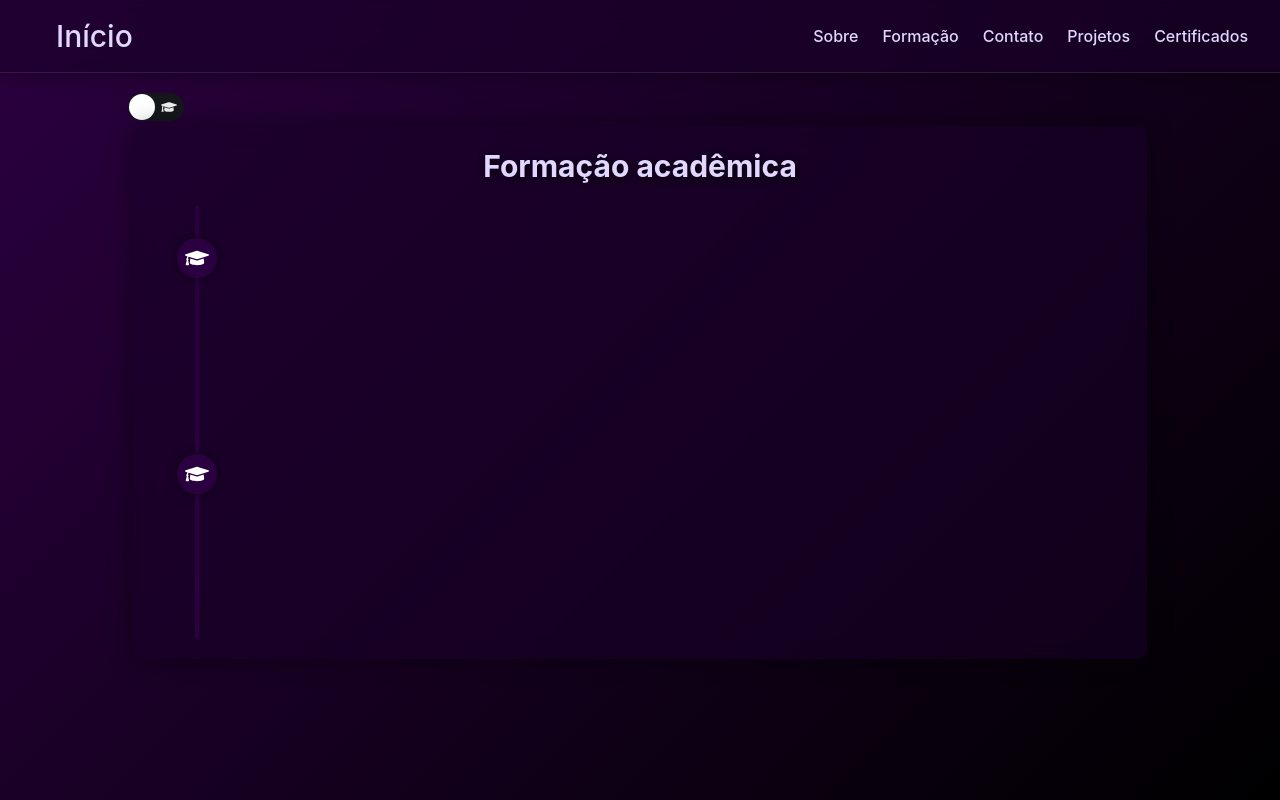
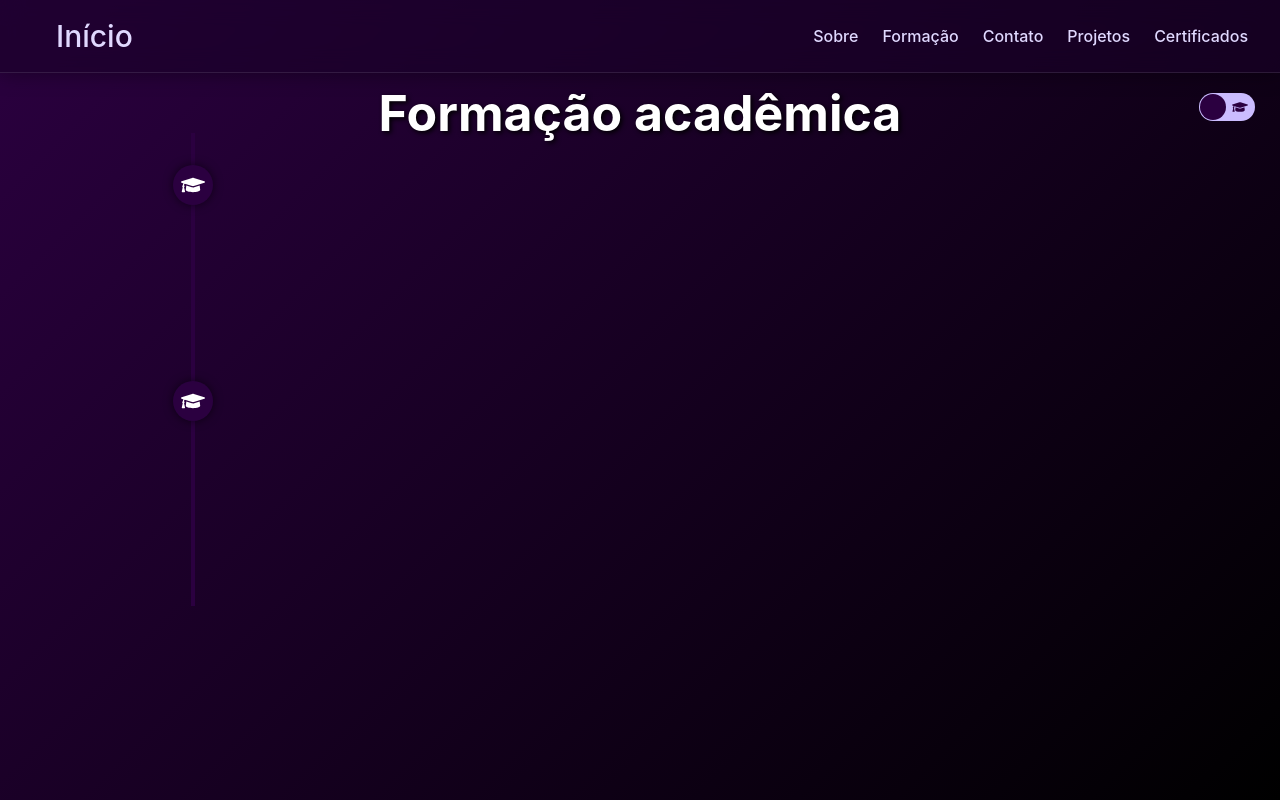
Before and after one commit to Dheovani/Portfolio, a React (Vite) app: page /skills in a window 1280 px wide. Built offline with nearby package versions, Linux system fonts and the light colour scheme.

Commit message:
Small changes in the skills tab style

```diff
--- a/src/components/Skills.tsx
+++ b/src/components/Skills.tsx
@@ -16,7 +16,7 @@
             <VerticalTimeline lineColor="#2b0040" layout="1-column-left">
                 <VerticalTimelineElement
                     className="vertical-timeline-element--formation"
-                    iconStyle={{ background:"#2b0040", color:"#fff" }}
+                    iconStyle={{ background:"#2b0040", color:"#cbbcff" }}
                     contentStyle={{ background:"#15171C", color:"white" }}
                     icon={<FaGraduationCap />}
                     date="2017 - 2019">
@@ -25,7 +25,7 @@
                 </VerticalTimelineElement>
                 <VerticalTimelineElement
                     className="vertical-timeline-element--formation"
-                    iconStyle={{ background:"#2b0040", color:"#fff" }}
+                    iconStyle={{ background:"#2b0040", color:"#cbbcff" }}
                     contentStyle={{ background:"#15171C", color:"white" }}
                     icon={<FaGraduationCap />}
                     date="2020 - 2024">
@@ -43,11 +43,20 @@
             <VerticalTimeline lineColor="#2b0040" layout="1-column-left">
                 <VerticalTimelineElement
                     className="vertical-timeline-element--experience"
-                    iconStyle={{ background:"#2b0040", color:"#fff" }}
+                    iconStyle={{ background:"#2b0040", color:"#cbbcff" }}
                     contentStyle={{ background:"#15171C", color:"white" }}
                     icon={<MdWork />}
-                    date="2022 - Currently">
+                    date="2022 - 2023">
                         <h1>Fullstack Software Developer</h1>
+                        <h3>SoftExpert - Software for Excellence, Joinville - Santa Catarina</h3>
+                </VerticalTimelineElement>
+                <VerticalTimelineElement
+                    className="vertical-timeline-element--experience"
+                    iconStyle={{ background:"#2b0040", color:"#cbbcff" }}
+                    contentStyle={{ background:"#15171C", color:"white" }}
+                    icon={<MdWork />}
+                    date="2024 - Currently">
+                        <h1>Software Engineer</h1>
                         <h3>SoftExpert - Software for Excellence, Joinville - Santa Catarina</h3>
                 </VerticalTimelineElement>
             </VerticalTimeline>
@@ -56,14 +65,18 @@
 
     return (
         <div className="skills" id="skills">
-            <Switch
-                onChange={setChecked}
-                checked={checked}
-                onColor="#2b0040"
-                offColor="#15171C"
-                checkedIcon={<div className="switch-icon">< MdWork /></div>}
-                uncheckedIcon={<div className="switch-icon"><FaGraduationCap /></div>}
-            />
+            <div className="switch-container">
+                <Switch
+                    onChange={setChecked}
+                    checked={checked}
+                    onColor="#2b0040"
+                    offColor="#cbbcff"
+                    onHandleColor="#cbbcff"
+                    offHandleColor="#2b0040"
+                    checkedIcon={<div className="switch-icon">< MdWork color="#cbbcff" /></div>}
+                    uncheckedIcon={<div className="switch-icon"><FaGraduationCap color="#2b0040" /></div>}
+                />
+            </div>
 
             <div className="skills-container">
                 {(checked ? Experience : Formation)}
--- a/src/components/styles/Skills.css
+++ b/src/components/styles/Skills.css
@@ -1,20 +1,16 @@
 .skills {
-    padding: 20px;
+    padding: 0 80px;
     width: 80%;
     margin: auto;
 }
 
 .skills h1 {
-    color: #e0d8ff;
-    text-align: center;
-    text-shadow: 2px 2px 8px rgba(0, 0, 0, 0.8);
-    margin-bottom: 20px;
-}
-
-.skills h3 {
-    color: #cbbcff;
-    text-align: center;
-    margin-top: 5px;
+    max-height: fit-content;
+    max-width: fit-content;
+    color: #fff;
+    margin: auto;
+    font-size: 50px;
+    text-shadow: 2px 2px 5px black;
 }
 
 .skills p {
@@ -23,8 +19,10 @@
     color: #ddd;
 }
 
-.skills-container {
-    padding: .5%;
+.switch-container {
+    padding: 20px;
+    position: fixed;
+    right: 5px;
 }
 
 .switch-icon {
@@ -36,12 +34,9 @@
 
 .formation,
 .experience {
-    background: rgba(25, 0, 40, 0.6);
-    backdrop-filter: blur(10px);
     border-radius: 12px;
     padding: 20px;
     margin-bottom: 30px;
-    box-shadow: 0 0 25px rgba(0, 0, 0, 0.4);
 }
 
 .vertical-timeline-element-content {
@@ -57,3 +52,18 @@
     color: #fff !important;
     box-shadow: 0 0 10px rgba(0, 0, 0, 0.6);
 }
+
+.vertical-timeline-element--formation h1,
+.vertical-timeline-element--experience h1 {
+    color: #fff;
+    text-align: center;
+    text-shadow: 2px 2px 8px rgba(0, 0, 0, 0.8);
+    margin-bottom: 20px;
+}
+
+.vertical-timeline-element--formation h3,
+.vertical-timeline-element--experience h3 {
+    color: #fff;
+    text-align: center;
+    margin-top: 5px;
+}
```
